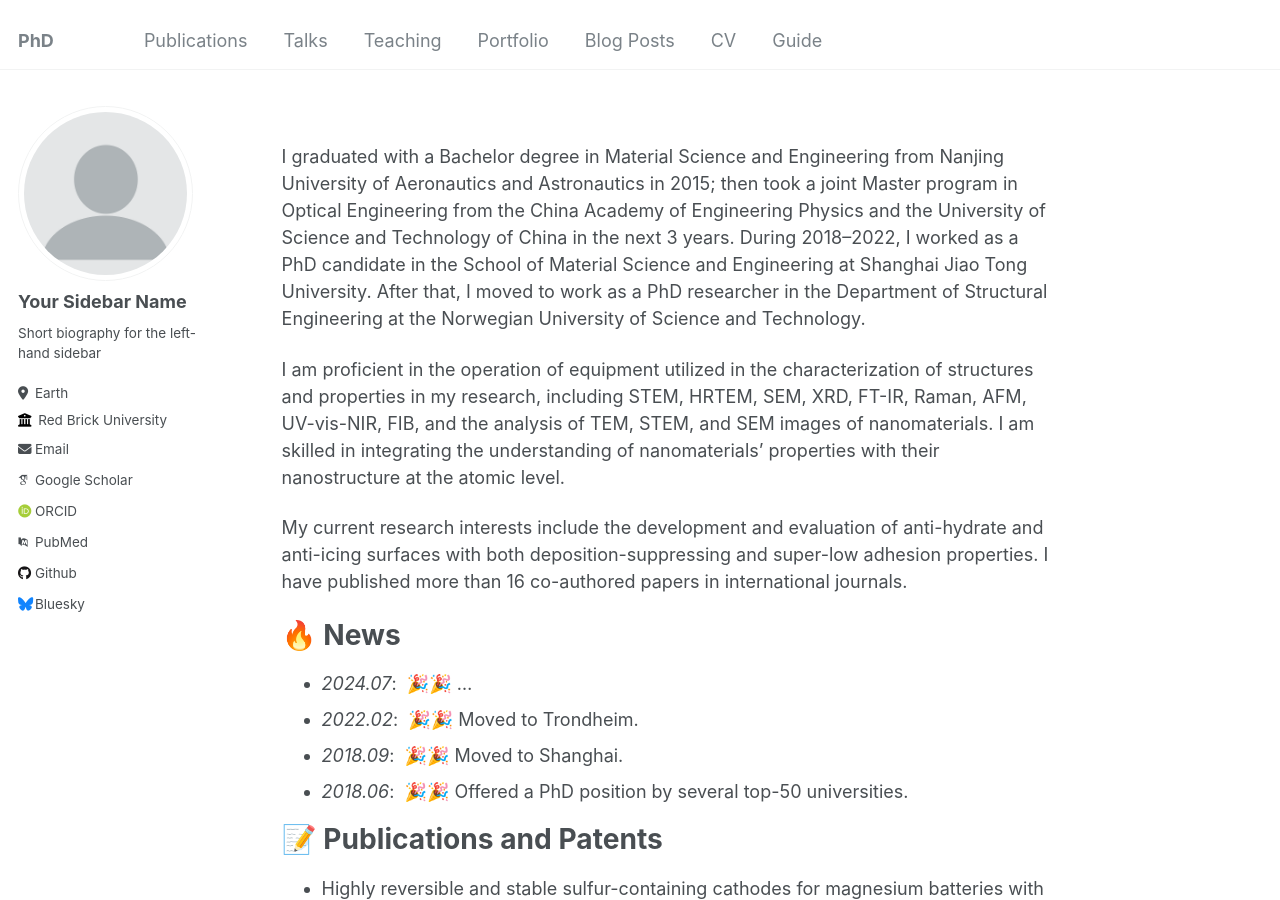
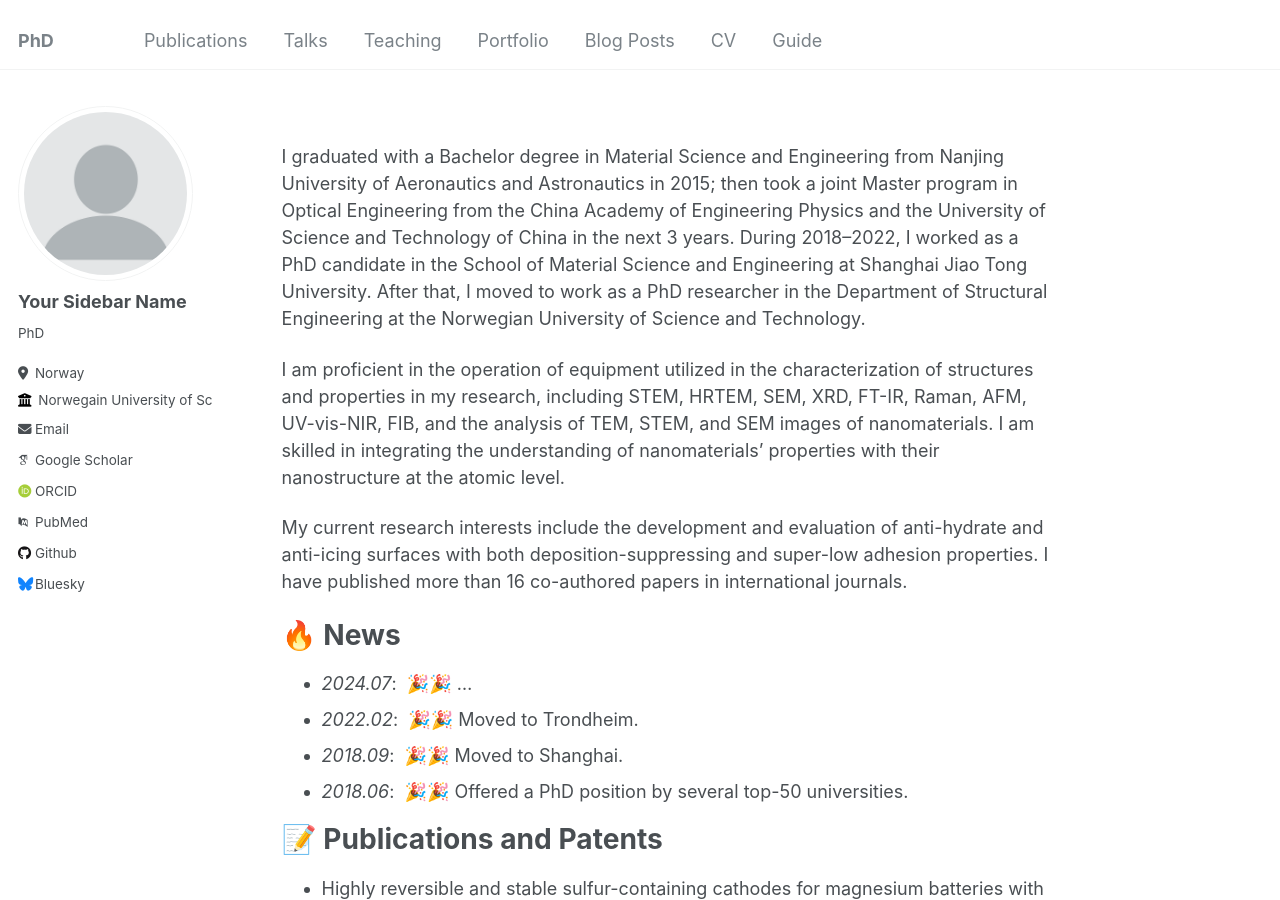
Before and after one commit to xinshuzou/xinshuzou, a Jekyll site: the page built from _pages/about.md, in a window 1280 px wide and 900 px high. Built offline with Jekyll 4.4.1, drawn with Linux system fonts in a browser that asks for light colours; some web fonts are replaced.

Commit message:
Update _config.yml

```diff
--- a/_config.yml
+++ b/_config.yml
@@ -12,7 +12,7 @@ title                    : "PhD"
 title_separator          : "-"
 name                     : &name "Xinshu ZOu"
 description              : &description "personal description"
-url                      : https://academicpages.github.io # the base hostname & protocol for your site e.g. "https://mmistakes.github.io"
+url                      : https://academicpages.github.io # the base hostname & protocol for your site e.g. "https://xinshuzou.github.io/xinshuzou/"
 baseurl                  : "" # the subpath of your site, e.g. "/blog"
 repository               : "academicpages/academicpages.github.io"
 
@@ -24,11 +24,11 @@ author:
   avatar           : "profile.png"
   name             : "Your Sidebar Name"
   pronouns         : # example: "she/her"
-  bio              : "Short biography for the left-hand sidebar"
-  location         : "Earth"
-  employer         : "Red Brick University"
+  bio              : "PhD"
+  location         : "Norway"
+  employer         : "Norwegain University of Science and Technology, Shanghai Jiao Tong University"
   uri              : # URL
-  email            : "none@example.org"
+  email            : "xinshu.zou@ntnu.no"
 
   # Academic websites
   arxiv            : # URL - Update with the correct link to your profile
```
